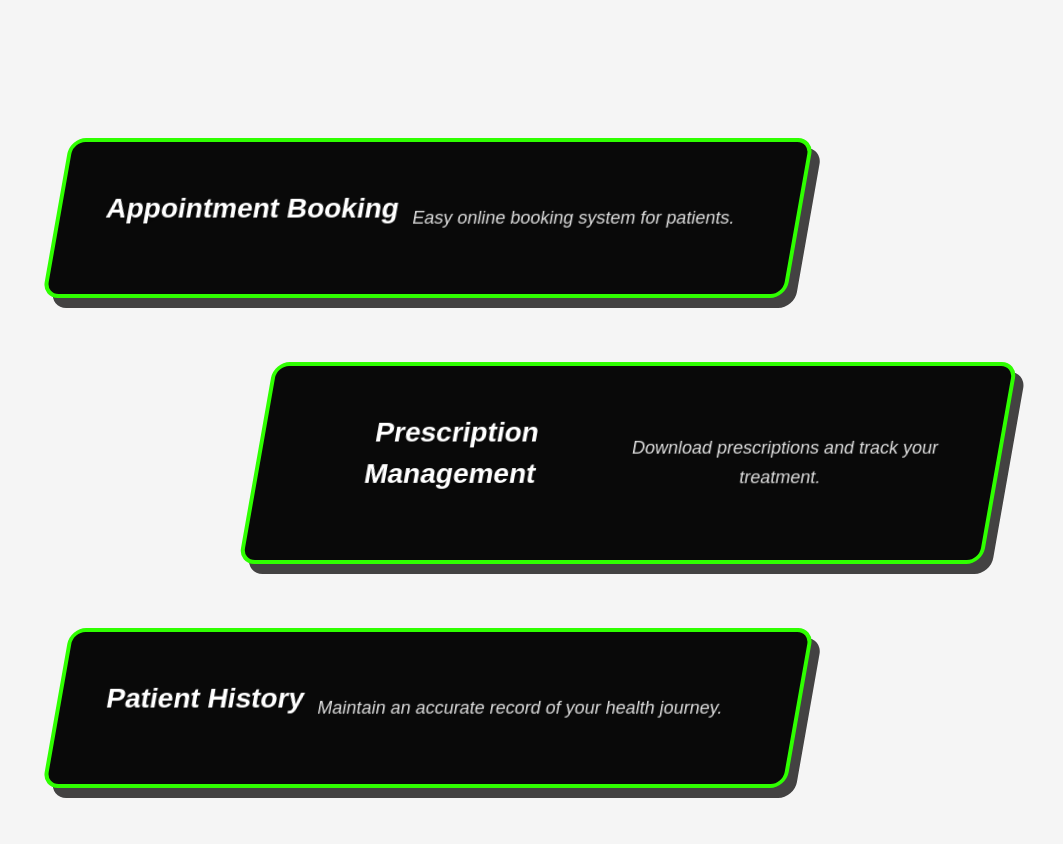
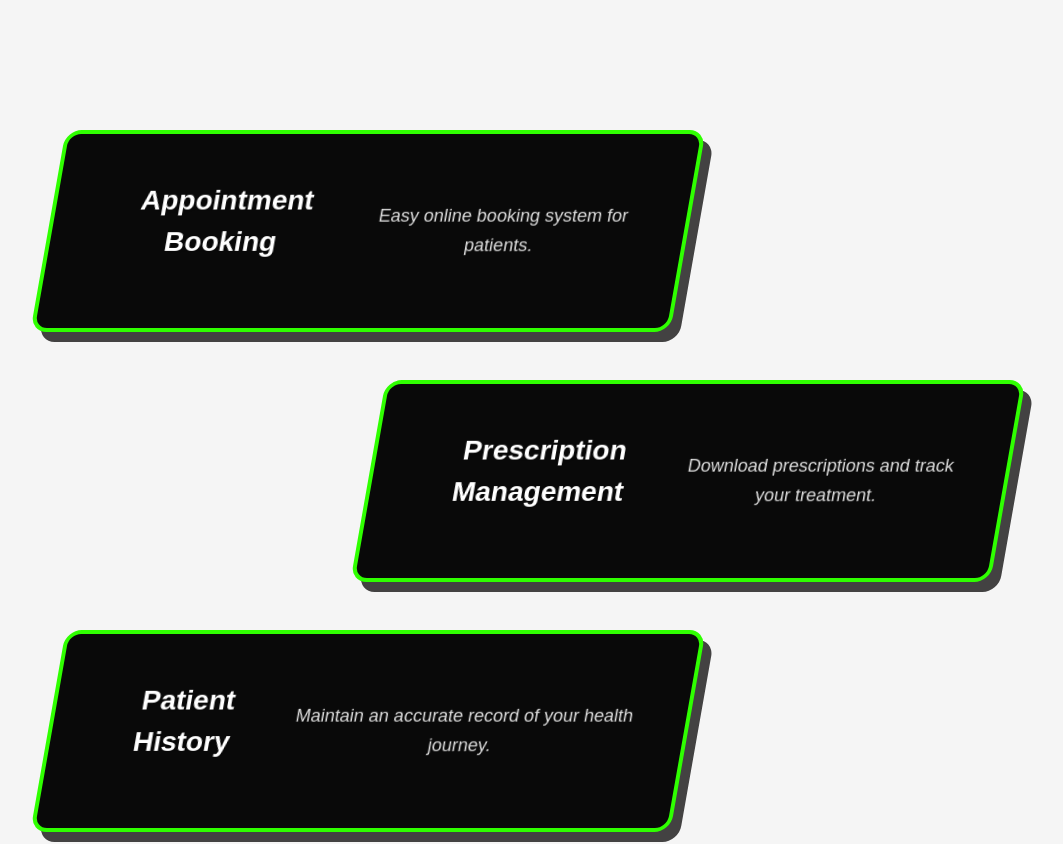
Before and after one commit to ParipoornaBhat/hackloop-frontend, a React (Vite) app: page / in a window 1280 px wide. Shown: the part 1120-1964 px from the top of the page, without its empty margins (112-1175 px from the left). Built offline with nearby package versions, Linux system fonts and the light colour scheme.

Commit message:
Update styles.css

```diff
--- a/src/components/styles.css
+++ b/src/components/styles.css
@@ -169,12 +169,12 @@ body {
    opacity: 0;
    transform: translateX(100px);
    transition: transform 1s ease, opacity 1s ease; /* Slow down animation */
-   width: 60%; /* Adjust the width to make them more compact */
+   width: 80vh; /* Adjust the width to make them more compact */
    max-width: 800px; /* Limit the width */
    text-align: center;
    padding: 45px;
    border-radius: 2vh;
-   margin: 4vh;
+   margin:3vh;
    position: relative;
    background: #090909;
    color: #ffffff;
@@ -229,11 +229,11 @@ body {
 
 /* Additional animations when cards slide in */
 .feature-card.from-left {
-    transform: translateX(-100px) skew(-10deg); /* Start from left */
+    transform: translateX(-20vh) skew(-10deg); /* Start from left */
 }
 
 .feature-card.from-right {
-    transform: translateX(100px) skew(-10deg); /* Start from right */
+    transform: translateX(20vh) skew(-10deg); /* Start from right */
 }
 
 
```
